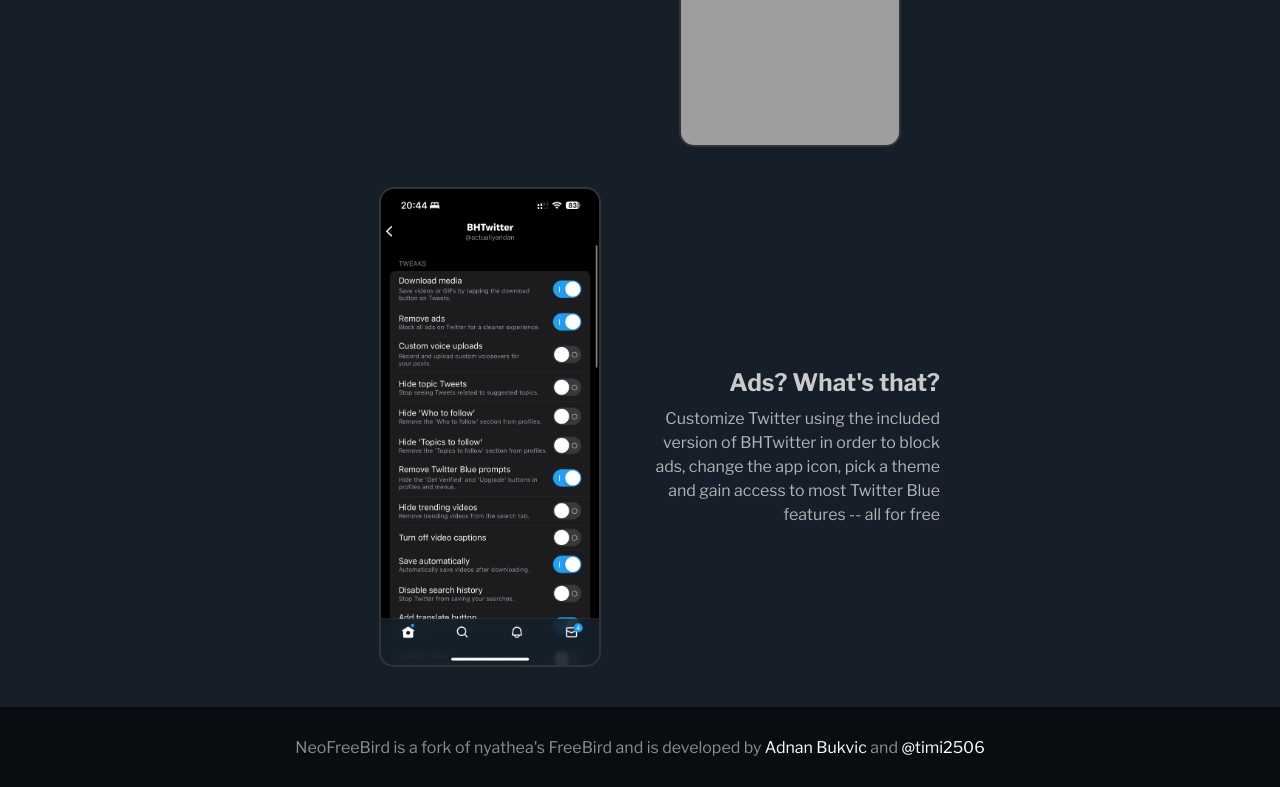
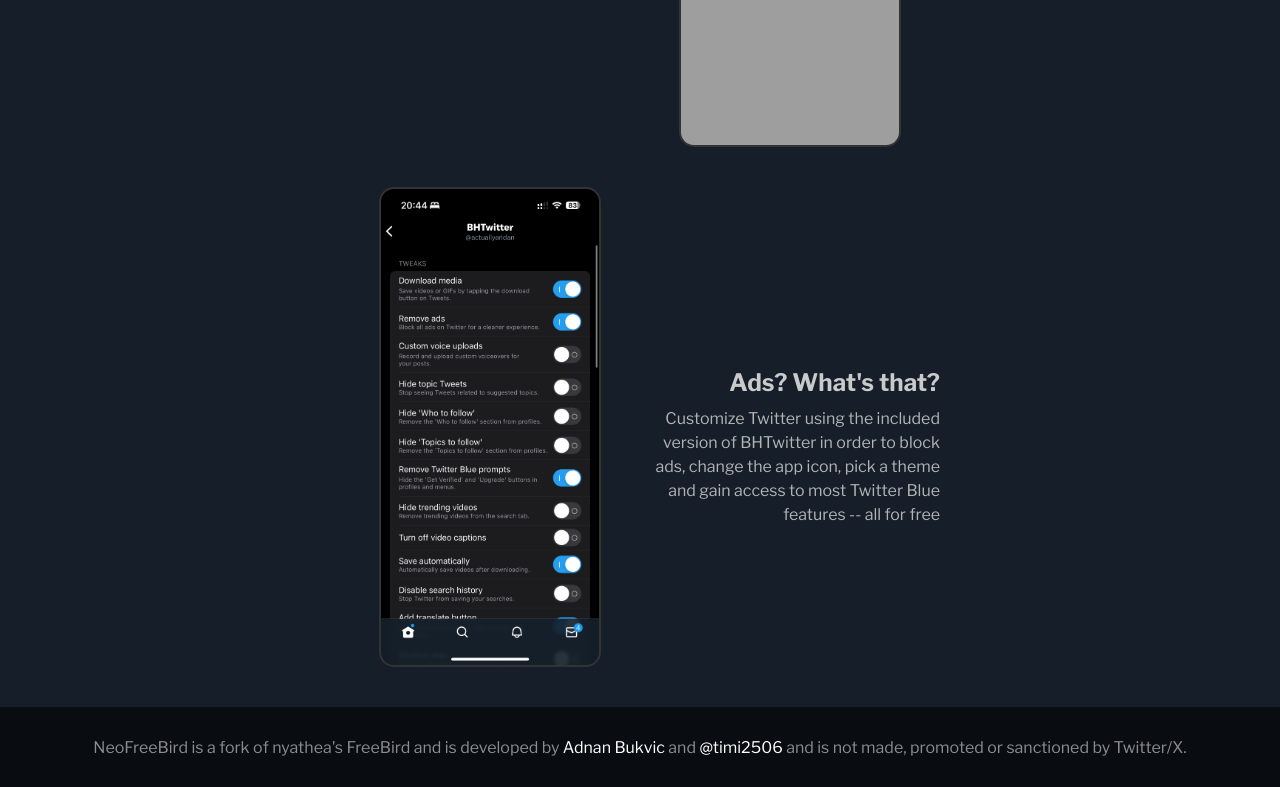
Before and after one commit to actuallyaridan/NeoFreeBird-site, a plain HTML site: page index.html in a window 1280 px wide. Shown: the part 1163-1950 px from the top of the page. Drawn offline with Linux system fonts and the light colour scheme; grey boxes are pictures that could not be loaded.

Commit message:
Update index.html

```diff
--- a/index.html
+++ b/index.html
@@ -4,7 +4,6 @@
     <meta charset="UTF-8">
     <meta name="viewport" content="width=device-width, initial-scale=1.0">
     <title>NeoFreeBird</title>
-    <meta name="apple-itunes-app" content="app-id=333903271">
     <link rel="stylesheet" href="/src/styles.css">
     <link rel="stylesheet" href="https://cdnjs.cloudflare.com/ajax/libs/font-awesome/6.6.0/css/all.min.css" integrity="sha512-Kc323vGBEqzTmouAECnVceyQqyqdsSiqLQISBL29aUW4U/M7pSPA/gEUZQqv1cwx4OnYxTxve5UMg5GT6L4JJg==" crossorigin="anonymous" referrerpolicy="no-referrer">
 </head>
@@ -77,7 +76,7 @@
         </div>
     </main>
     <footer>
-        <p>NeoFreeBird is a fork of nyathea's FreeBird and is developed by  <a href="https://twitter.com/actuallyaridan">Adnan Bukvic</a> and <a href="https://twitter.com/timi2506">@timi2506</a> </p>
+        <p>NeoFreeBird is a fork of nyathea's FreeBird and is developed by  <a href="https://twitter.com/actuallyaridan">Adnan Bukvic</a> and <a href="https://twitter.com/timi2506">@timi2506</a> and is not made, promoted or sanctioned by Twitter/X.</p>
     </footer>
 </body>
 
```
